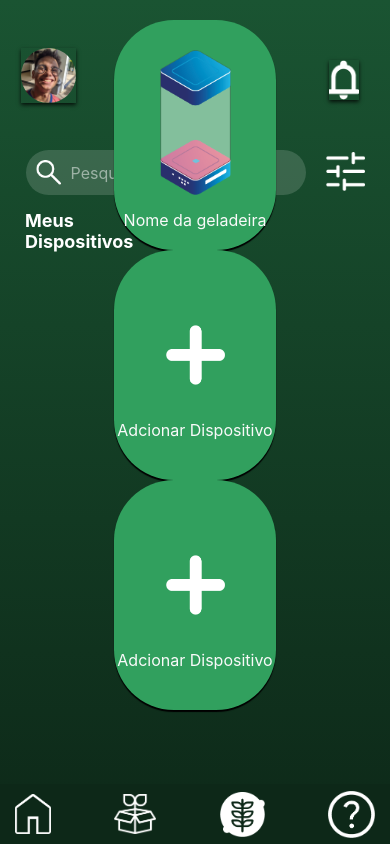
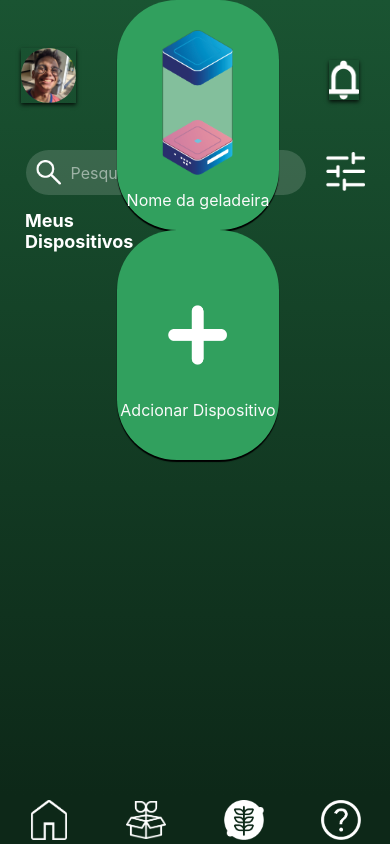
Before and after one commit to TakeDanceDev/nerus, a React Native app: screen /DevicePage in a window 390 px wide. Built offline with nearby package versions, Linux system fonts and the light colour scheme; no server answers.

Commit message:
Atualização Bottom Tabs

```diff
--- a/App.js
+++ b/App.js
@@ -1,26 +1,26 @@
+// APP.js
+
 import { StyleSheet } from 'react-native';
 import { LinearGradient } from 'expo-linear-gradient';
 import LoginPage from './src/Screens/LoginPage';
 import RegisterPage from './src/Screens/RegisterPage';
 import { NavigationContainer } from '@react-navigation/native';
 import { createStackNavigator } from '@react-navigation/stack';
-import HomePage from './src/Screens/Homepage';
-import DevicePage from './src/Screens/DevicePage';
+import Routes from './src/Screens/routes';
+
 
 const Stack = createStackNavigator();
 
 export default function App() {
   return (
     <LinearGradient style={styles.container} colors={["#1a5432", "#0d2818"]}>
-      <NavigationContainer>
-      <Stack.Navigator screenOptions={{headerShown: false}}>
-        <Stack.Screen name="LoginPage" component={LoginPage} />
-        <Stack.Screen name="RegisterPage" component={RegisterPage} />
-        <Stack.Screen name="HomePage" component={HomePage} />
-        <Stack.Screen name="DevicePage" component={DevicePage} />
-
-      </Stack.Navigator>
-    </NavigationContainer>
+      <NavigationContainer >
+        <Stack.Navigator screenOptions={{headerShown: false}}>
+          <Stack.Screen name="HomePage" component={Routes}/>
+          <Stack.Screen name="LoginPage" component={LoginPage} />
+          <Stack.Screen name="RegisterPage" component={RegisterPage} />
+        </Stack.Navigator>
+      </NavigationContainer>
     </LinearGradient>
   );
 }
--- a/src/Screens/DevicePage/index.js
+++ b/src/Screens/DevicePage/index.js
@@ -1,8 +1,7 @@
 import { LinearGradient } from 'expo-linear-gradient';
-import { View, Text, StyleSheet, SafeAreaView, ScrollView } from 'react-native'
+import { View, Text, StyleSheet, ScrollView } from 'react-native'
 import React, { useRef, useEffect } from 'react'
 import Header from '../../components/Header';
-import Footer from '../../components/footer';
 import SearchBar from '../../components/searchBar';
 import QuickAcessText from '../../components/Title';
 import DeviceBox from '../../components/DeviceBox';
@@ -20,42 +19,44 @@ export default function DevicePage(){
       <Header/>
       <SearchBar/>
       <QuickAcessText texto="Meus Dispositivos" style={styles.Text}/>
-      <View style={styles.fixedContainer}>
-        <ScrollView
+      <ScrollView
           ref={scrollViewRef}
-          contentContainerStyle={styles.scrollViewContent}
+
           onContentSizeChange={() => scrollViewRef.current.scrollToEnd({ animated: true })}
+          position="relative"
+          top={250}
+          width="90%"
+          justifyContent='space-between'
+
         >
           <DeviceBox/>
           <DeviceAdd/>
-          <DeviceAdd/>
+
+
         </ScrollView>
-      </View>
-      <Footer/>
+
     </LinearGradient>
   )
 }
 
 const styles = StyleSheet.create({
   Container: {
-    flex: 1,
-    justifyContent: "center",
+    flex:1,
     alignItems: "center",
   },
   Text: {
     paddingLeft: 25
   },
   fixedContainer: {
-    flex: 1,
+    top:0,
     width: '100%',
     justifyContent: 'flex-start',
     alignItems: 'center',
-    paddingTop: 20,
-    paddingBottom: 20,
+
   },
   scrollViewContent: {
-    flexGrow: 1,
-    justifyContent: 'flex-start',
+
     alignItems: 'center',
+
   }
 })
--- /dev/null
+++ b/src/Screens/HelpPage/index.js
@@ -0,0 +1,8 @@
+import React from 'react'
+import {Text} from 'react-native'
+
+export default function HelpPage() {
+  return (
+    <Text>HelpPage</Text>
+  )
+}
--- a/src/Screens/Homepage/index.js
+++ b/src/Screens/Homepage/index.js
@@ -1,14 +1,12 @@
-import { View, StyleSheet, Text, SafeAreaView } from 'react-native'
+import { StyleSheet } from 'react-native'
 import React from 'react'
 import Header from '../../components/Header'
 import SearchBar from '../../components/searchBar'
 import QuickAcessText from '../../components/Title'
 import QuickAccessMinute from '../../components/QuickAcessBox/QuickAccessMinute'
-import Footer from '../../components/footer'
 import { LinearGradient } from 'expo-linear-gradient'
 
 export default function HomePage() {
-
 
   return (
     <LinearGradient style={styles.Container} colors={["#1a5432", "#0d2818"]}>
@@ -16,7 +14,6 @@ export default function HomePage() {
     <SearchBar />
     <QuickAcessText texto="Acesso Rápido"/>
     <QuickAccessMinute/>
-    <Footer/>
     </LinearGradient>
   )
 }
--- /dev/null
+++ b/src/Screens/ShopPage/index.js
@@ -0,0 +1,8 @@
+import React from 'react'
+import {Text} from 'react-native'
+
+export default function ShopPage() {
+  return (
+    <Text>ShopPage</Text>
+  )
+}
--- /dev/null
+++ b/src/Screens/routes.js
@@ -0,0 +1,105 @@
+import React from "react";
+import { createBottomTabNavigator } from "@react-navigation/bottom-tabs";
+import HomePage from "./HomePage";
+import DevicePage from "./DevicePage";
+import ShopPage from "./ShopPage";
+import HelpPage from "./HelpPage";
+import { Image } from "react-native";
+
+
+const Tab = createBottomTabNavigator();
+
+export default function Routes() {
+  return (
+    <Tab.Navigator
+      screenOptions={{
+        headerShown:false,
+
+        tabBarStyle:{
+          backgroundColor:'#0d2818',
+          borderTopWidth: 0,
+
+        }}}
+
+    >
+      <Tab.Screen name="HomePage" component={HomePage}
+      options={{
+        title:'Inicio',
+        tabBarShowLabel:false,
+        tabBarIcon: ({size,focused,color}) => {
+
+          if(focused){
+            return <Image
+            resizeMode="contain"
+            style={{ width: 40, height: 40 }}
+            source={require('../../assets/home-pressed.png')}
+            />
+          }
+          return <Image
+          resizeMode="contain"
+          style={{ width: 40, height: 40 }}
+          source={require('../../assets/home.png')}
+          />
+    }}}/>
+      <Tab.Screen name="ShopPage" component={ShopPage}
+      options={{
+        title:'Dispositvos',
+        tabBarShowLabel:false,
+        tabBarIcon: ({size,focused,color}) => {
+
+          if(focused){
+            return <Image
+            resizeMode="contain"
+            style={{ width: 40, height: 40 }}
+            source={require('../../assets/shop-pressed.png')}
+            />
+          }
+          return <Image
+          resizeMode="contain"
+          style={{ width: 40, height: 40 }}
+          source={require('../../assets/shop.png')}
+          />
+    }}}/>
+
+      <Tab.Screen name="DevicePage" component={DevicePage}
+      options={{
+        title:'Dispositvos',
+        tabBarShowLabel:false,
+        tabBarIcon: ({size,focused,color}) => {
+
+            if(focused){
+              return <Image
+              resizeMode="contain"
+              style={{ width: 40, height: 40 }}
+              source={require('../../assets/incubator-pressed.png')}
+              />
+            }
+            return <Image
+            resizeMode="contain"
+            style={{ width: 40, height: 40 }}
+            source={require('../../assets/incubator.png')}
+            />
+      }}}/>
+
+      <Tab.Screen name="HelpPage" component={HelpPage}
+      options={{
+        title:'Dispositvos',
+        tabBarShowLabel:false,
+        tabBarIcon: ({size,focused,color}) => {
+
+          if(focused){
+            return <Image
+            resizeMode="contain"
+            style={{ width: 40, height: 40 }}
+            source={require('../../assets/help-pressed.png')}
+            />
+          }
+          return <Image
+          resizeMode="contain"
+          style={{ width: 40, height: 40 }}
+          source={require('../../assets/help.png')}
+          />
+    }}}/>
+    </Tab.Navigator>
+  );
+}
--- a/src/components/Header/index.js
+++ b/src/components/Header/index.js
@@ -8,7 +8,7 @@ export default function Header() {
   const codigoCliente = 1; // Substitua pelo código do cliente desejado
 
   useEffect(() => {
-    fetch(`http://192.168.1.4:3000/dados/${codigoCliente}`)
+    fetch(`http://192.168.1.3:3000/dados/${codigoCliente}`)
       .then(response => response.json())
       .then(data => {
         setnome(data.nome);
--- a/src/components/QuickAcessBox/QuickAccessGroup/index.js
+++ b/src/components/QuickAcessBox/QuickAccessGroup/index.js
@@ -13,7 +13,7 @@ export default function QuickAcessGroup() {
   const codigoCliente = 1; // Substitua pelo código do cliente desejado
 
   useEffect(() => {
-    fetch(`http://192.168.1.4:3000/cliente-perfil-app/${codigoCliente}`)
+    fetch(`http://192.168.1.3:3000/cliente-perfil-app/${codigoCliente}`)
       .then(response => response.json())
       .then(data => {
         setUmidade(data.Umidade);
--- a/src/components/footer/index.js
+++ /dev/null
@@ -1,94 +0,0 @@
-import React, { useState, useEffect } from "react";
-import { View, Image, TouchableOpacity } from "react-native";
-import { useNavigation, useRoute } from '@react-navigation/native';
-import styles from "./style";
-import HomePage from "../../Screens/Homepage";
-
-export default function Footer(){
-  const navigation = useNavigation();
-  const route = useRoute();
-
-  const handleHome = () => {
-    navigation.navigate('HomePage');
-  };
-
-  const handleDevices = () => {
-    navigation.navigate('DevicePage');
-  };
-
-  const images = {
-    home: {
-      active: require('../../../assets/home-pressed.png'),
-      inactive: require('../../../assets/home.png'),
-    },
-    shop: {
-      active: require('../../../assets/shop-pressed.png'),
-      inactive: require('../../../assets/shop.png'),
-    },
-    incubator: {
-      active: require('../../../assets/incubator-pressed.png'),
-      inactive: require('../../../assets/incubator.png'),
-    },
-    help: {
-      active: require('../../../assets/help-pressed.png'),
-      inactive: require('../../../assets/help.png'),
-    },
-  };
-
-  const [isHomeActive, setHomeActive] = useState(false);
-  const [isShopActive, setShopActive] = useState(false);
-  const [isIncubatorActive, setIncubatorActive] = useState(false);
-  const [isHelpActive, setHelpActive] = useState(false);
-
-  useEffect(() => {
-    if (navigation.isFocused()) {
-      setHomeActive(false);
-      setShopActive(false);
-      setIncubatorActive(false);
-      setHelpActive(false);
-    }
-  }, [navigation.isFocused()]);
-
-  useEffect(() => {
-    if (navigation.isFocused()) {
-      if (route.name === 'HomePage') {
-        setHomeActive(true);
-      } else if (route.name === 'DevicePage') {
-        setIncubatorActive(true);
-      }
-    }
-  }, [navigation.isFocused(), route.name]);
-
-  return (
-    <View style={styles.container}>
-      <TouchableOpacity onPress={handleHome}>
-        <Image
-          source={isHomeActive ? images.home.active : images.home.inactive}
-          style={styles.homeIcon}
-          resizeMode="contain"
-        />
-      </TouchableOpacity>
-      <TouchableOpacity onPress={() => {}}>
-        <Image
-          source={isShopActive ? images.shop.active : images.shop.inactive}
-          style={styles.shopIcon}
-          resizeMode="contain"
-        />
-      </TouchableOpacity>
-      <TouchableOpacity onPress={handleDevices}>
-        <Image
-          source={isIncubatorActive ? images.incubator.active : images.incubator.inactive}
-          style={styles.incubatorIcon}
-          resizeMode="contain"
-        />
-      </TouchableOpacity>
-      <TouchableOpacity onPress={() => {}}>
-        <Image
-          source={isHelpActive ? images.help.active : images.help.inactive}
-          style={styles.helpIcon}
-          resizeMode="contain"
-        />
-      </TouchableOpacity>
-    </View>
-  );
-}
--- a/src/components/footer/style.js
+++ /dev/null
@@ -1,33 +0,0 @@
-import { StyleSheet } from "react-native";
-
-const styles = StyleSheet.create({
-    container: {
-        backgroundColor: "#0d2818",
-        position: "absolute",
-        bottom: 0,
-        padding: 15,
-        width:"100%",
-        height: 60,
-        flexDirection: 'row',
-        justifyContent: "space-between",
-        alignItems: "center"
-      },
-      homeIcon: {
-        width: 36,
-        height: 40
-      },
-      shopIcon: {
-        width: 42,
-        height: 42
-      },
-      incubatorIcon: {
-        width: 45,
-        height: 45
-      },
-      helpIcon: {
-        width: 47,
-        height: 47
-      },
-})
-
-export default styles;
```
Also changed, not shown: package.json (+7 -0 lines), 2 other files (tests, documents, lock files or other folders).
